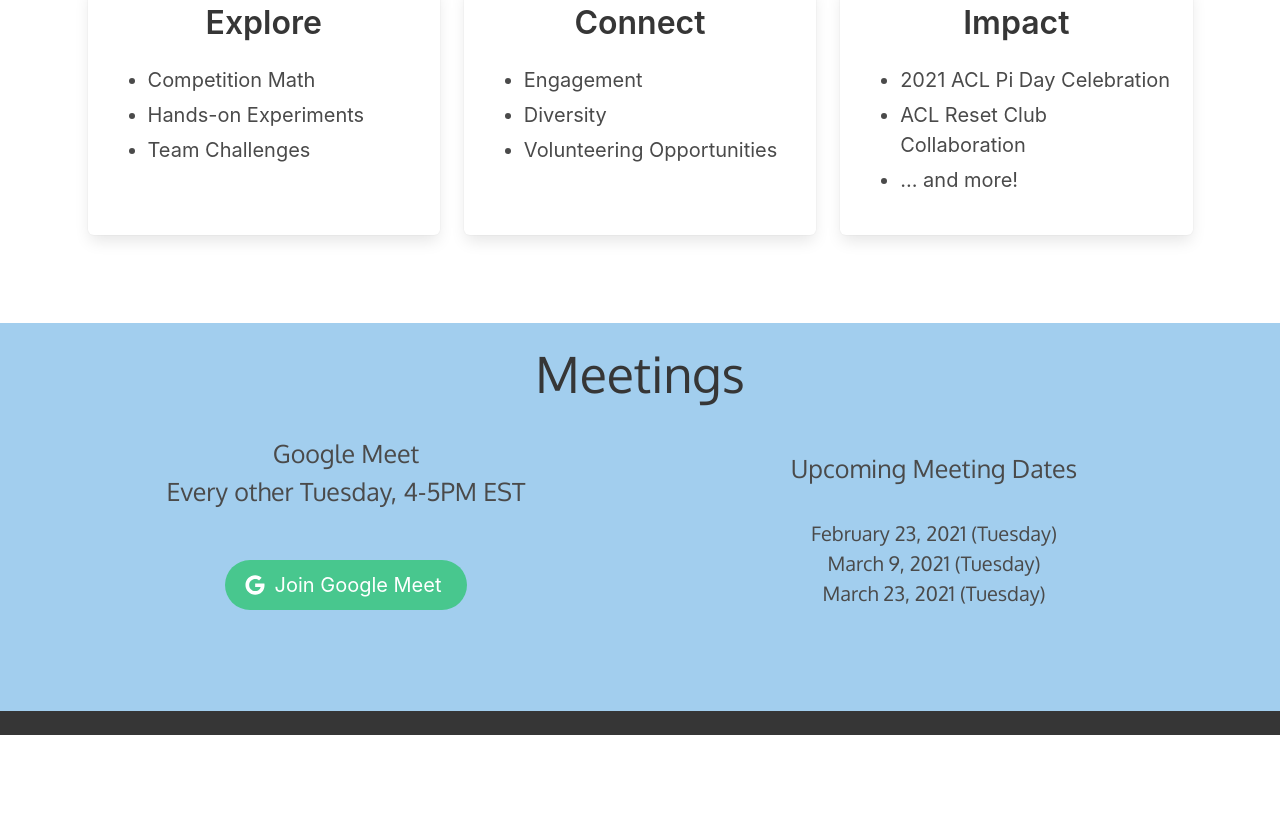
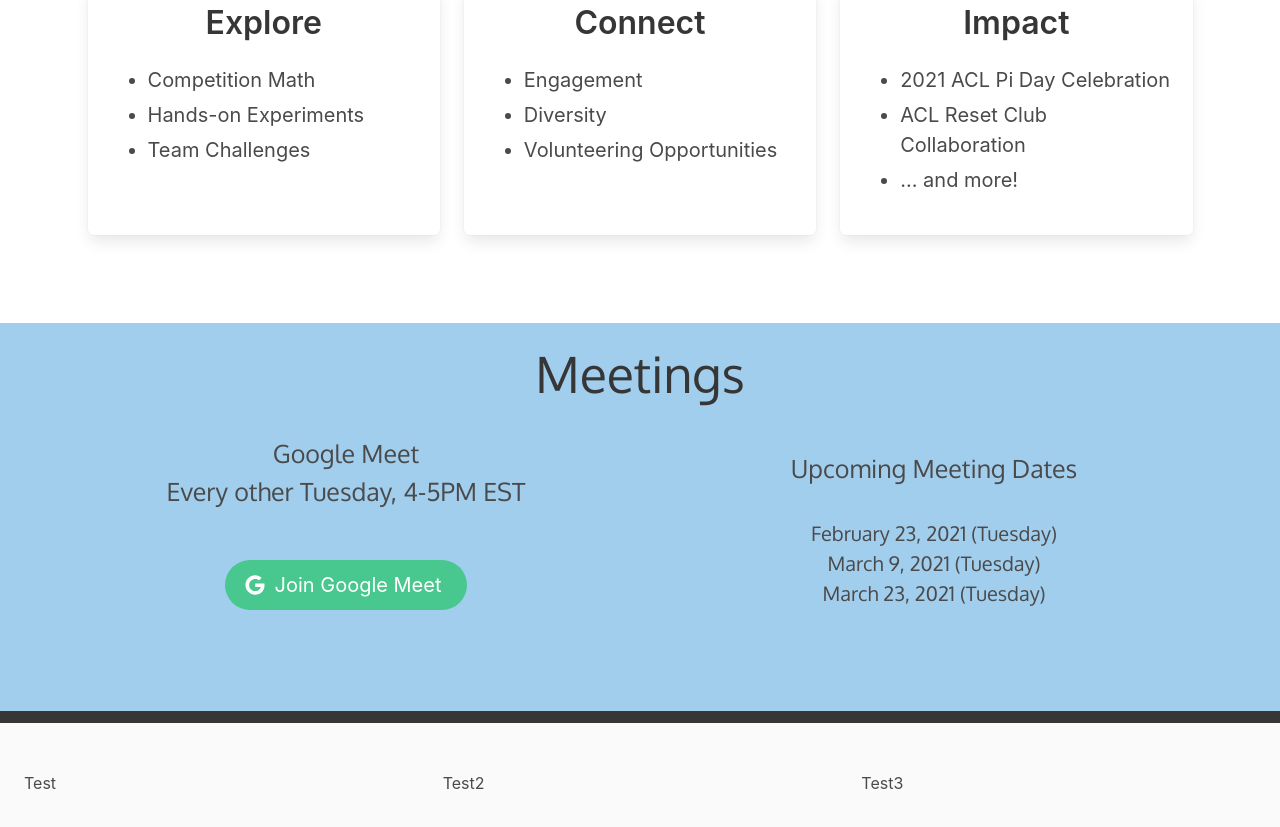
Before and after one commit to ooys/ACL-secret-math-society, a Next.js app: page / in a window 1280 px wide. Shown: the part 1041-1868 px from the top of the page. Before the commit the page ends 1776 px from the top, so only its background shows below. Built offline with nearby package versions, Linux system fonts and the light colour scheme.

Commit message:
Add Smooth Scrolling, Start Footer

```diff
--- /dev/null
+++ b/components/footer.js
@@ -0,0 +1,22 @@
+
+function Footer(){
+    return(
+        <div>
+            <footer className="footer">
+                <div className="columns" >
+                    <div className="column">
+                        Test
+                    </div>
+                    <div className="column">
+                        Test2
+                    </div>
+                    <div className="column">
+                        Test3
+                    </div>
+                </div>
+            </footer>
+        </div>
+    )
+}
+
+export default Footer;
--- a/package.json
+++ b/package.json
@@ -28,6 +28,7 @@
     "next": "^10.0.5",
     "nprogress": "^0.2.0",
     "react": "^17.0.1",
-    "react-dom": "^17.0.1"
+    "react-dom": "^17.0.1",
+    "react-scroll": "^1.8.1"
   }
 }
--- a/pages/index.js
+++ b/pages/index.js
@@ -1,4 +1,6 @@
 import Navbar from '../components/navbar'
+import Footer from '../components/footer'
+import { Link, animateScroll as scroll } from "react-scroll";
 import { library } from '@fortawesome/fontawesome-svg-core'
 import { fab, faDiscord, faGoogle } from '@fortawesome/free-brands-svg-icons'
 import './_app'
@@ -20,15 +22,42 @@ function Index(){
                     <div className="columns is-mobile" id="column-1-top">
                         <img id="logo-index" src="/logo/logo_complete.png"></img>
                         <div className="column is-hidden-mobile half" id="column-1-motto">
+                            <Link
+                                activeClass="active"
+                                to="column-3-box-explore"
+                                spy={true}
+                                smooth={true}
+                                offset={-130}
+                                duration={1000}
+                                >
                                 <div className="motto-text" id="motto-explore">
                                         Explore.
                                 </div>
+                            </Link>
+                            <Link
+                                activeClass="active"
+                                to="column-3-box-connect"
+                                spy={true}
+                                smooth={true}
+                                offset={-130}
+                                duration={1000}
+                                >
                                 <div className="motto-text" id="motto-connect">
                                     Connect.
                                 </div>
+                            </Link>
+                            <Link
+                                activeClass="active"
+                                to="column-3-box-impact"
+                                spy={true}
+                                smooth={true}
+                                offset={-130}
+                                duration={1000}
+                                >
                                 <div className="motto-text" id="motto-impact">
                                     Impact.
                                 </div>
+                            </Link>
                         </div>
                         <div id="main-title">
                             Secret Math Society
@@ -162,7 +191,7 @@ function Index(){
                                 <span>Join Google Meet</span>
                             </a>
                         </div>
-                        <div className="column" id="column-4-right">
+                        <div className="column is-hidden-mobile" id="column-4-right">
                             <div id="column-4-right-text">
                                 Upcoming Meeting Dates
                             </div>
@@ -190,7 +219,7 @@ function Index(){
             </div>
 
             {/* Bottom Contact Bar */}
-
+            <Footer />
         </div>
     )
 }
```
Also changed, not shown: 1 other file (tests, documents, lock files or other folders). Lines whose indentation alone changed are shown as unchanged.
